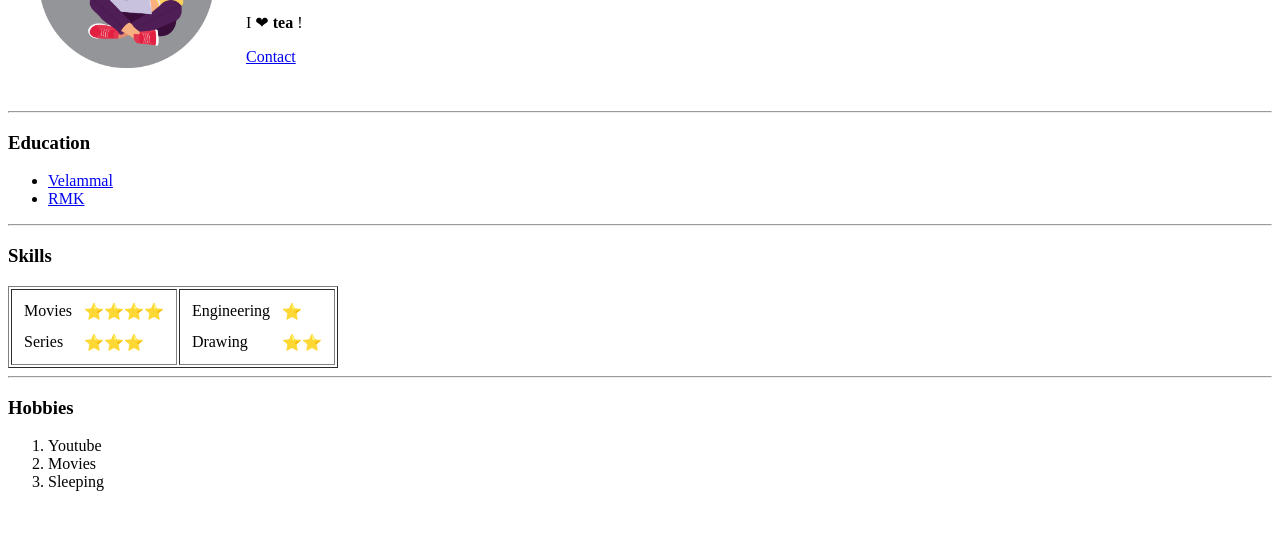
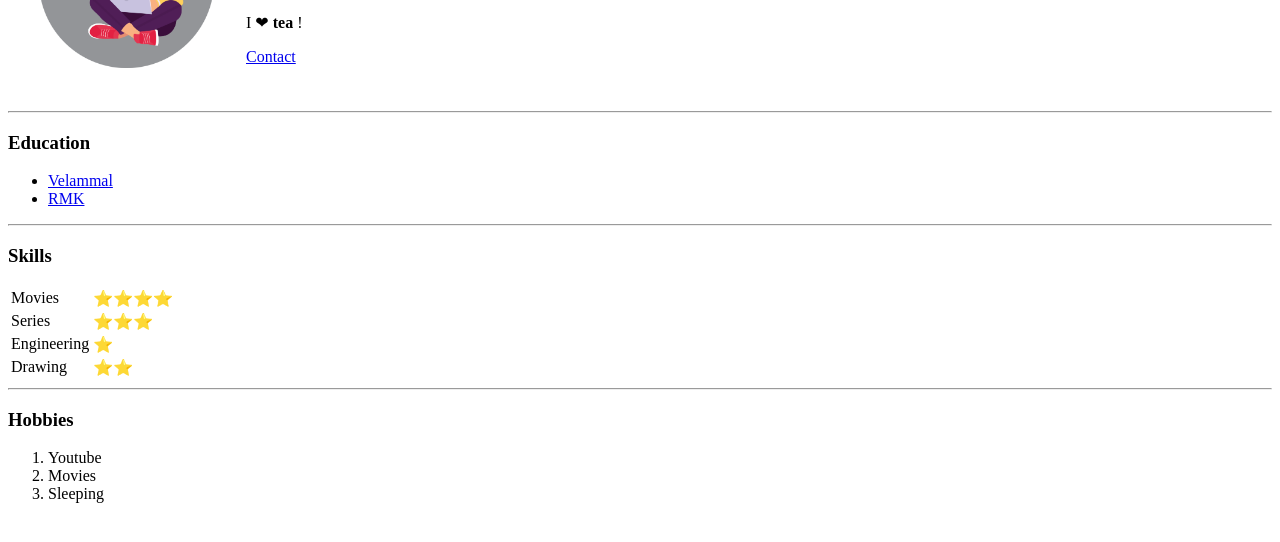
Before and after one commit to kee2543/cv, a plain HTML site: page index.html in a window 1280 px wide. Shown: the part 164-706 px from the top of the page. Drawn offline with Linux system fonts and the light colour scheme.

Commit message:
Update index.html

```diff
--- a/index.html
+++ b/index.html
@@ -23,17 +23,11 @@
    </ul>
    <hr>
      <h3>Skills</h3>
-     <table border="1">
-       <tr>
-         <td><table cellspacing="10">
+     <table>
            <tr><td>Movies</td> <td>⭐⭐⭐⭐</td></tr>
            <tr><td>Series</td> <td>⭐⭐⭐</td></tr>
-         </table></td>
-         <td><table  cellspacing="10">
            <tr><td>Engineering</td> <td>⭐</td></tr>
            <tr><td>Drawing</td> <td>⭐⭐</td></tr>
-         </table></td>
-       </tr>
      </table>
      <hr>
      <h3>Hobbies</h3>
```
